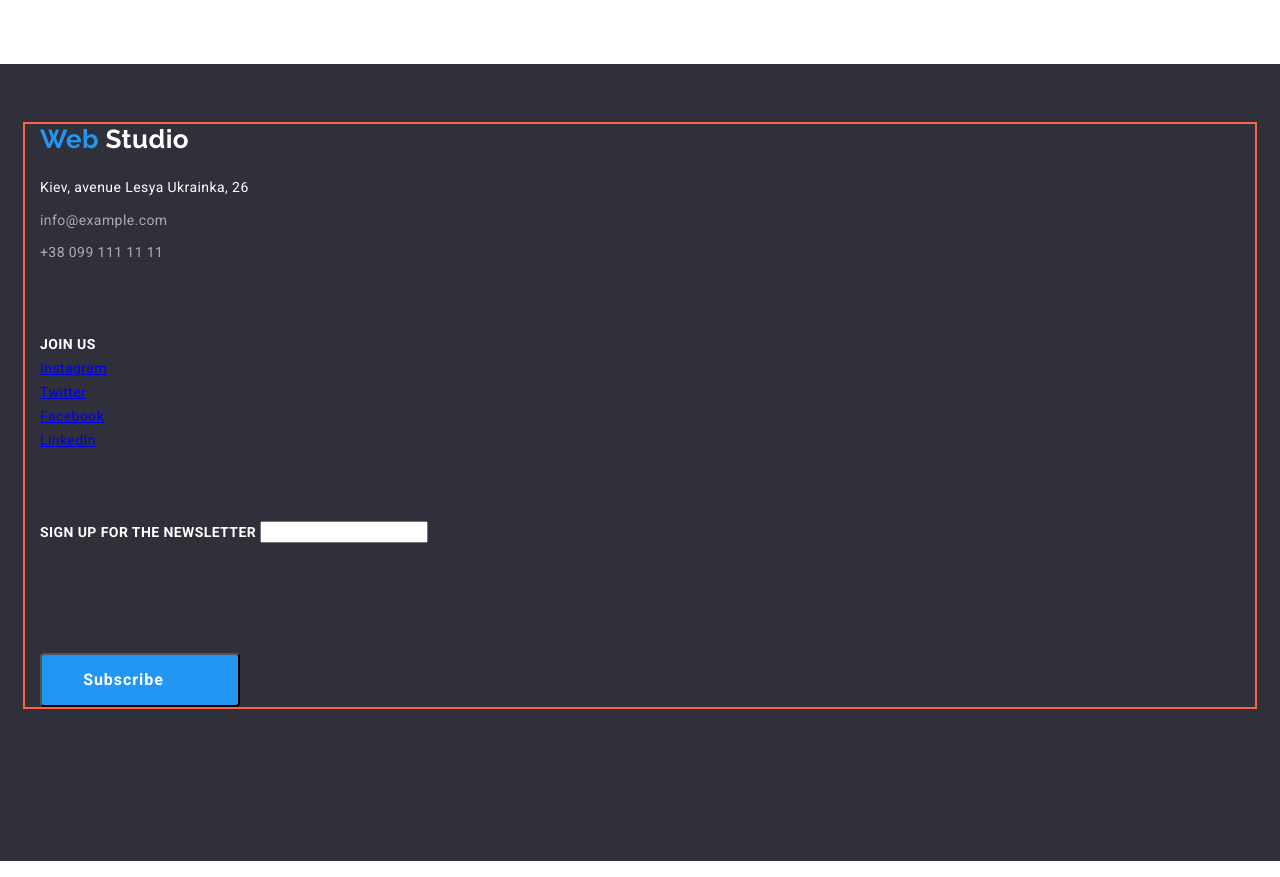
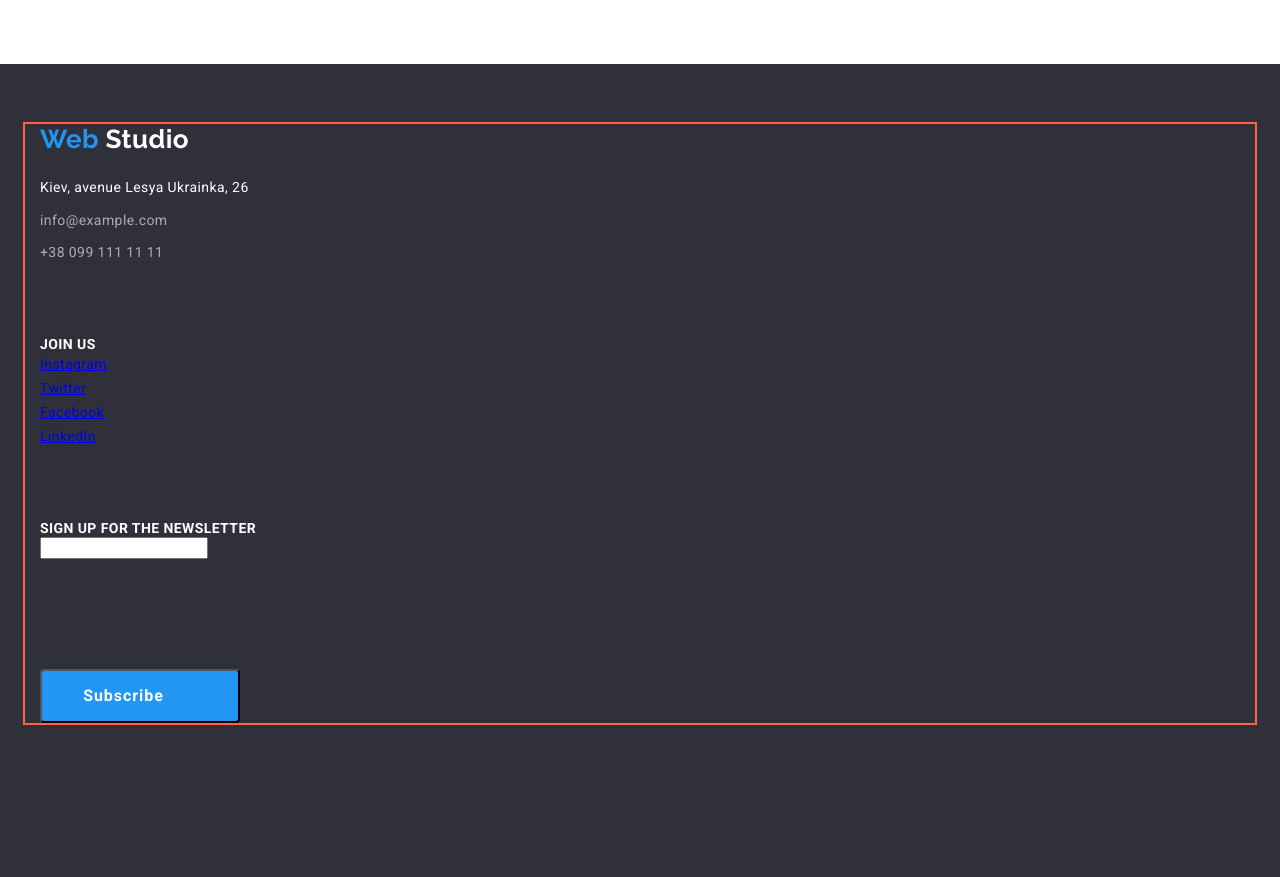
Before and after one commit to AnnaStruk/goit-markup-hw-03, a plain HTML site: page index.html in a window 1280 px wide. Shown: the part 2080-2957 px from the top of the page. Drawn offline with nearby package versions, Linux system fonts and the light colour scheme.

Commit message:
Adds changes to the footer

```diff
--- a/css/styles.css
+++ b/css/styles.css
@@ -316,7 +316,7 @@ img {
 }
 
 .address-contacts {
-  display: inline-block;
+  display: block;
   color: var(--accent-secondary-color);
   font-style: normal;
   text-decoration: none;
@@ -329,15 +329,21 @@ img {
 }
 
 .auth {
-  display: inline-block;
+  display: block;
   color: var(--white-color);
   margin-top: 72px;
   margin-bottom: 0;
 }
 
-.footer-auth > .content {
+.footer-auth {
   display: flexbox;
+  flex-wrap: wrap;
   align-items: center;
+  justify-content: center;
+}
+
+.content {
+  display: flexbox;
 }
 
 .content .submit-button {
```
